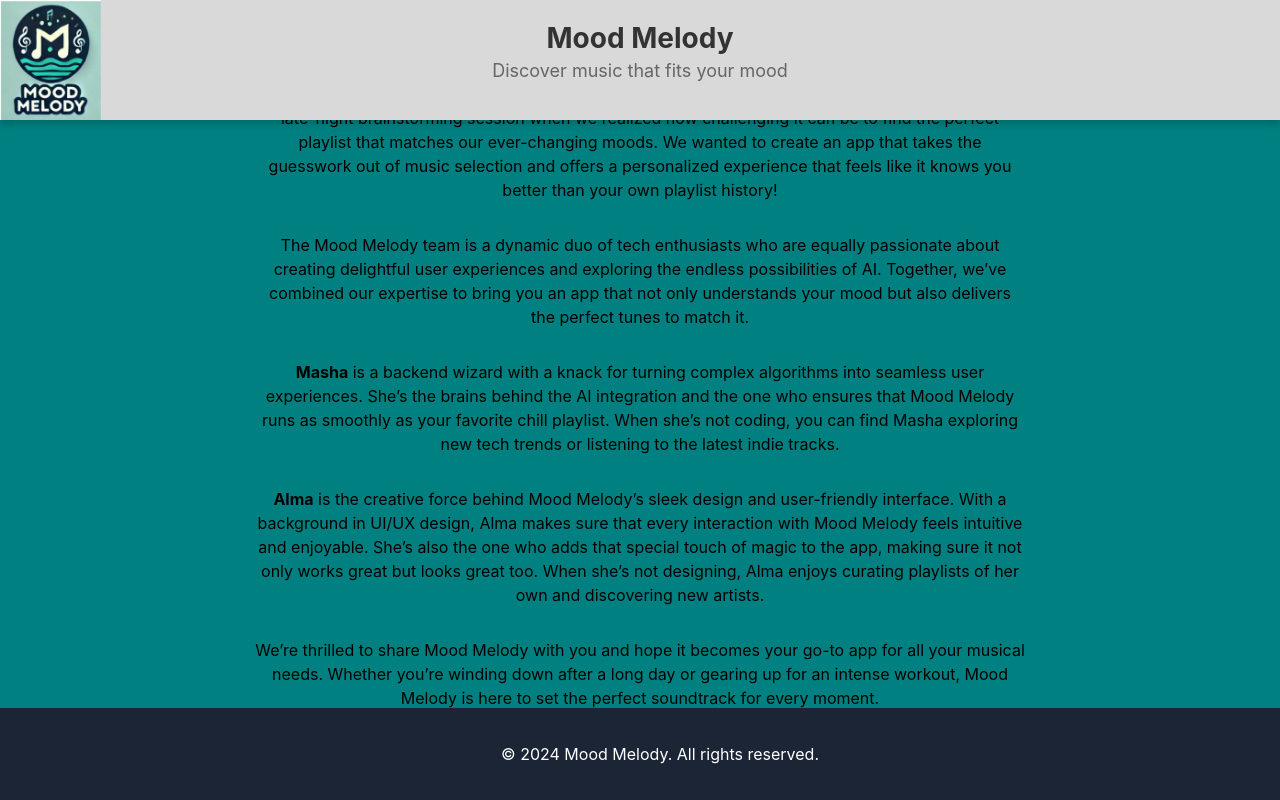
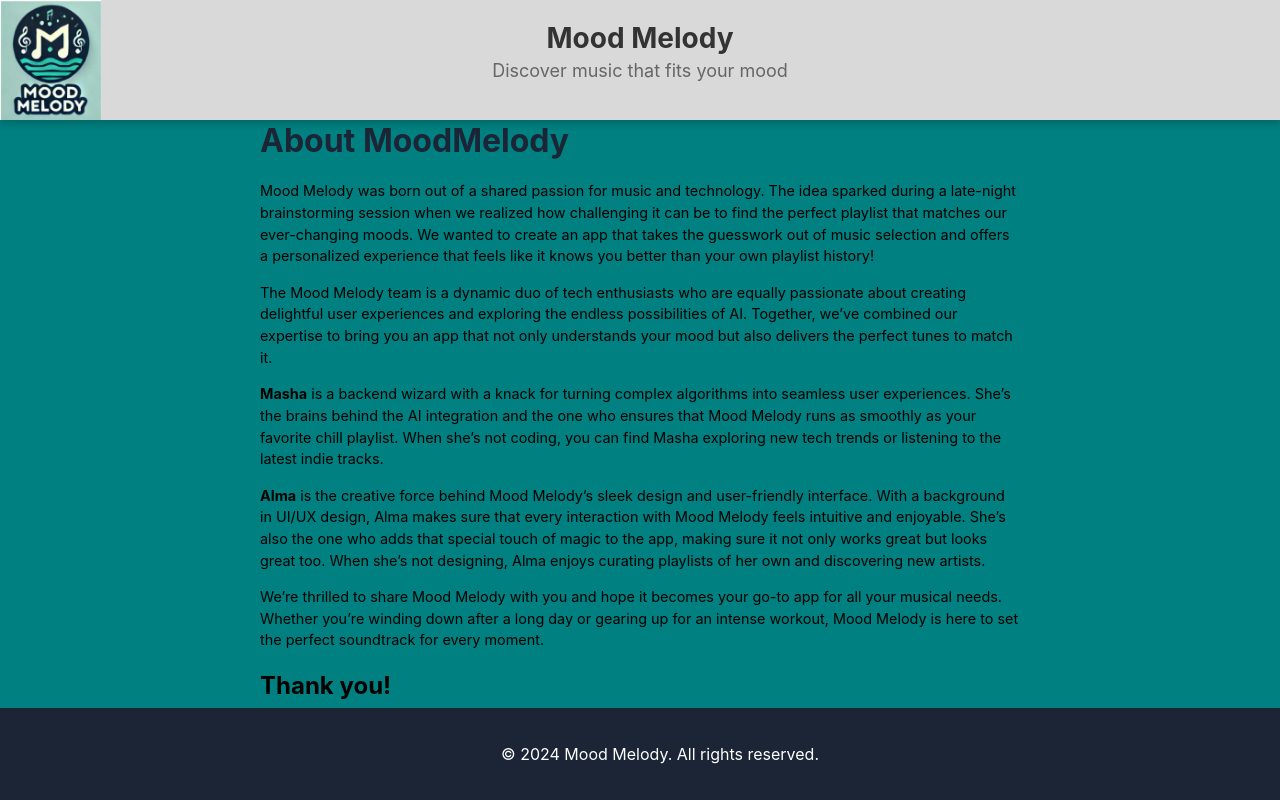
Before and after one commit to abecerrilsalas/MoodMelody_frontend, a React (Create React App) app: page /about in a window 1280 px wide. Built offline with nearby package versions, Linux system fonts and the light colour scheme; no server answers.

Commit message:
styles for about

```diff
--- a/src/About.css
+++ b/src/About.css
@@ -1,31 +1,40 @@
-html, body {
-  height: 100%;
-  margin: 0;
-  padding: 0;
-  overflow-x: hidden; /* Prevents horizontal scrolling */
+/* General styles for the About page */
+.about-content {
+  max-width: 800px;
+  margin: 0 auto;
+  padding: 20px;
+  text-align: left; /* Ensure text is aligned to the left */
+  overflow-y: auto; /* Allow vertical scrolling */
+  max-height: calc(100vh - 160px); /* Adjust height to allow scrolling within the viewport */
+  box-sizing: border-box; /* Include padding and border in the element's width and height */
 }
 
-.about-content {
-  display: flex;
-  flex-direction: column;
-  align-items: center;
-  justify-content: flex-start;
-  padding: 15px;
-  max-width:800px;
-  margin: 0 auto;
-  text-align: center;
-  min-height: calc(100vh - 160px); /* Subtract space for header and footer */
-  box-sizing: border-box;
-  overflow-y: auto;
-  padding-top: 60px;
-  padding-bottom: 60px;
+/* Adjust the font size and spacing */
+.about-content h1 {
+  font-size: 2rem; /* Smaller font size for the main heading */
+  margin-bottom: 20px; /* Space below the main heading */
+  color: #1B2536;
 }
 
-.about-content h1 {
-  margin-bottom: 15px;
-  color: #1B2536;
-  font-size: 2.5rem;
+.about-content p {
+  font-size: 0.9rem; /* Smaller font size for paragraphs */
+  margin-bottom: 10px; /* Less space between paragraphs */
+  line-height: 1.5; /* Adjust line height for better readability */
 }
+
+.about-content h2 {
+  font-size: 1.5rem; /* Adjust the font size for subheadings */
+  margin-top: 20px; /* Space above the subheading */
+  margin-bottom: 15px; /* Space below the subheading */
+}
+
+/* Adjust button spacing */
+.about-content .button {
+  margin-top: 20px; /* Space above the button */
+  padding: 10px 15px; /* Adjust padding for the button */
+  font-size: 1rem; /* Adjust the font size for the button text */
+}
+
 
 /* Media query for smaller screens */
 @media (max-width: 600px) {
```
